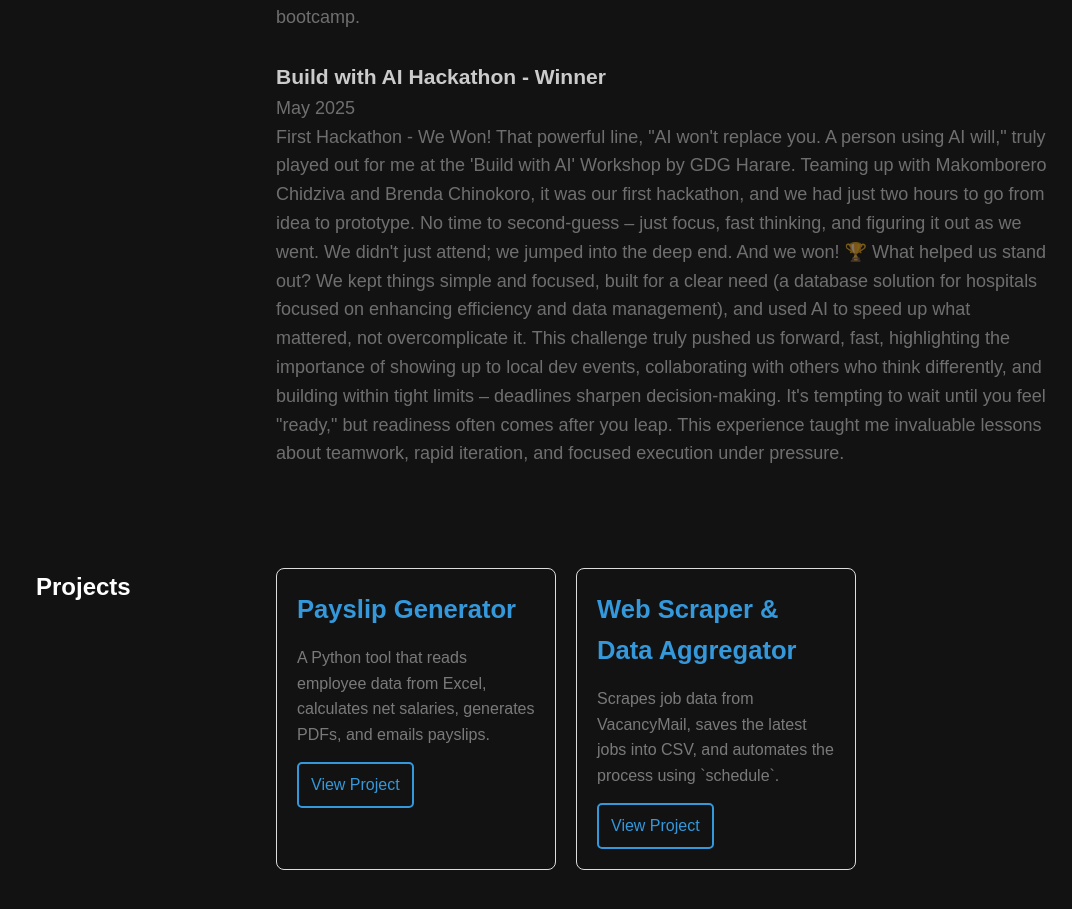
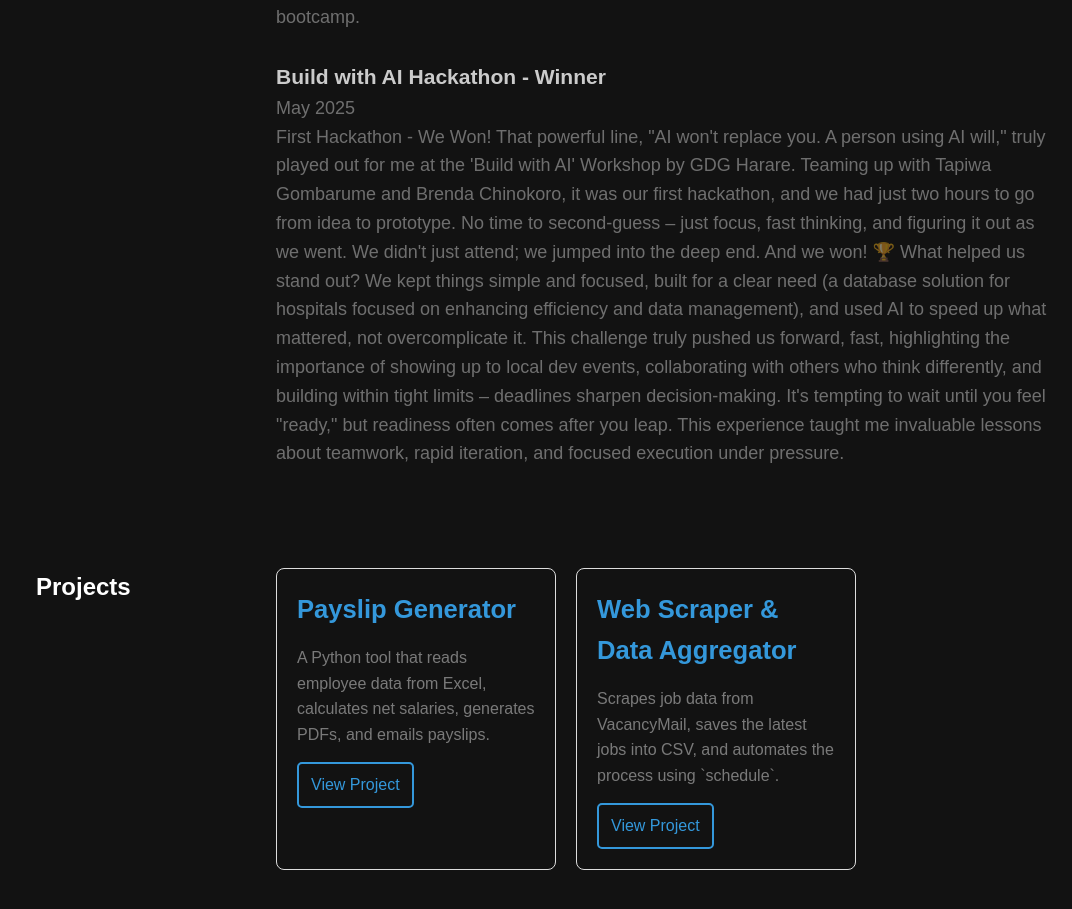
Before and after one commit to akomborero/my-portfolio-, a React (Create React App) app: page / in a window 1280 px wide. Shown: the part 1682-2591 px from the top of the page, without its empty margins (208-1280 px from the left). Built offline with nearby package versions, Linux system fonts and the light colour scheme.

Commit message:
my-portfolio

```diff
--- a/src/App.js
+++ b/src/App.js
@@ -308,7 +308,7 @@ function App() {
                 <p>
                   First Hackathon - We Won!
 
-                  That powerful line, "AI won't replace you. A person using AI will," truly played out for me at the 'Build with AI' Workshop by GDG Harare. Teaming up with Makomborero Chidziva and Brenda Chinokoro, it was our first hackathon, and we had just two hours to go from idea to prototype. No time to second-guess – just focus, fast thinking, and figuring it out as we went.
+                  That powerful line, "AI won't replace you. A person using AI will," truly played out for me at the 'Build with AI' Workshop by GDG Harare. Teaming up with Tapiwa Gombarume and Brenda Chinokoro, it was our first hackathon, and we had just two hours to go from idea to prototype. No time to second-guess – just focus, fast thinking, and figuring it out as we went.
 
                   We didn't just attend; we jumped into the deep end. And we won! 🏆
 
```
